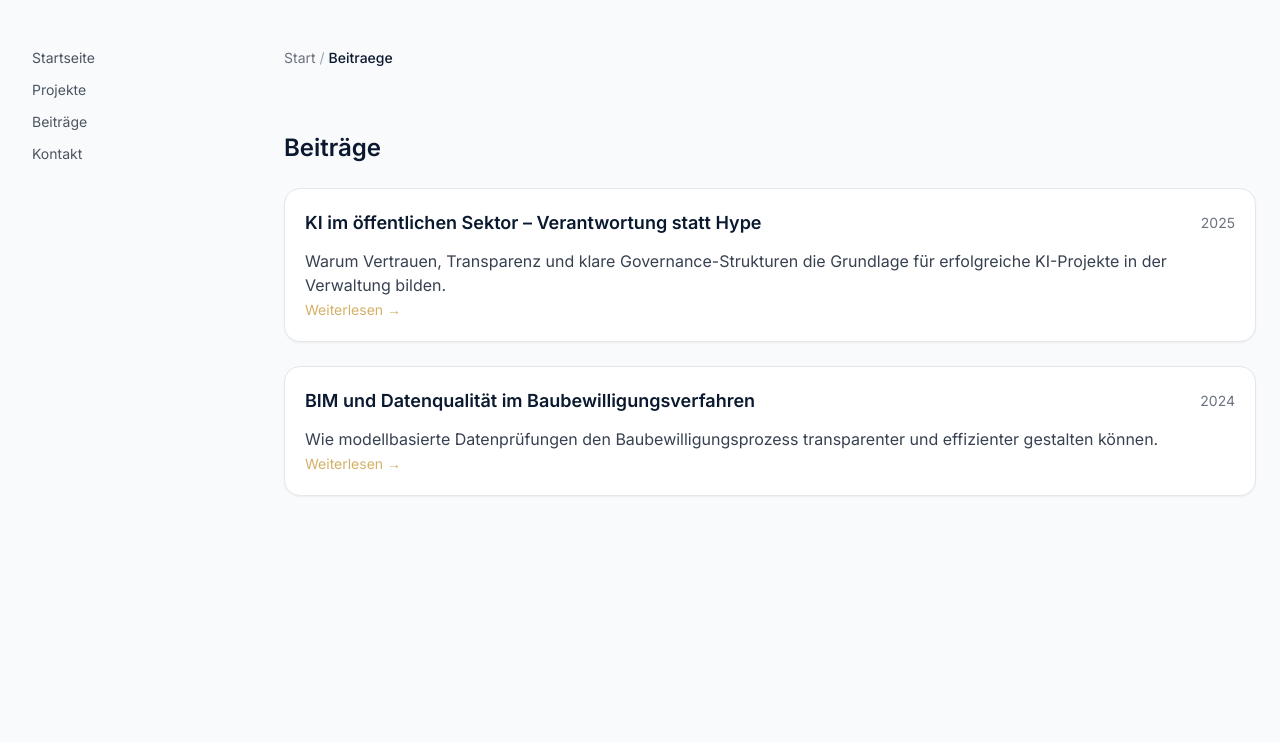
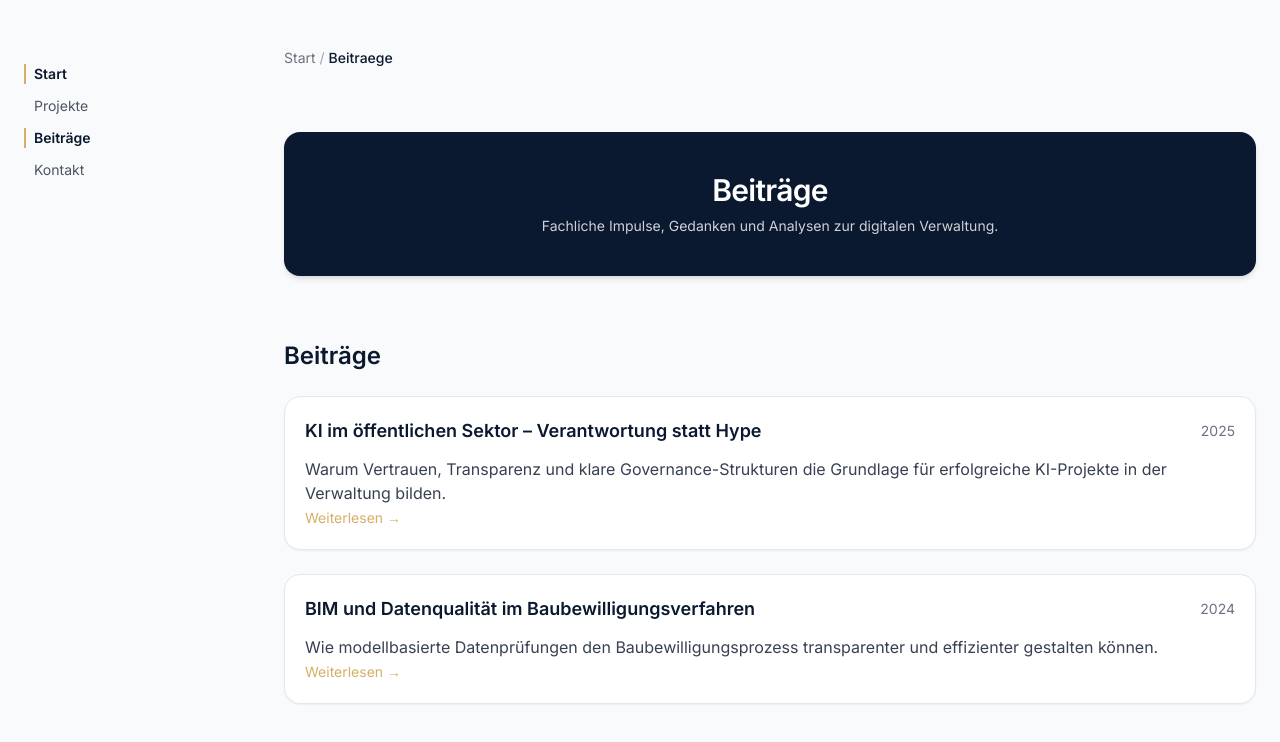
Before and after one commit to hsumartin/hsu-digital, a React (Vite) app: page /beitraege in a window 1280 px wide. Shown: the top 742 px of the page. Built offline with nearby package versions, Linux system fonts and the light colour scheme.

Commit message:
Implement new routing, article pages and Vercel rewrite

```diff
--- a/src/Layout.jsx
+++ b/src/Layout.jsx
@@ -1,37 +1,54 @@
-import React, { useEffect, useState } from "react";
+import React, { useState, useEffect } from "react";
+import { Link, useLocation } from "react-router-dom";
 
 export default function Layout({ children }) {
-  const [activeSection, setActiveSection] = useState("");
   const [showTop, setShowTop] = useState(false);
+  const location = useLocation();
 
   useEffect(() => {
-    const handleScroll = () => {
-      const sections = document.querySelectorAll("section[id]");
-      let current = "";
-      sections.forEach((section) => {
-        const rect = section.getBoundingClientRect();
-        if (rect.top <= 100 && rect.bottom >= 100) current = section.id;
-      });
-      setActiveSection(current);
-      setShowTop(window.scrollY > 400);
-    };
+    const handleScroll = () => setShowTop(window.scrollY > 400);
     window.addEventListener("scroll", handleScroll);
     return () => window.removeEventListener("scroll", handleScroll);
   }, []);
 
   const scrollToTop = () => window.scrollTo({ top: 0, behavior: "smooth" });
 
+  const navLinks = [
+    { path: "/", label: "Start" },
+    { path: "/projekte", label: "Projekte" },
+    { path: "/beitraege", label: "Beiträge" },
+  ];
+
   return (
     <div className="max-w-7xl mx-auto px-6 py-12 grid grid-cols-1 lg:grid-cols-[220px_1fr] gap-10">
       {/* Sidebar */}
       <aside className="hidden lg:flex flex-col justify-between sticky top-24 h-[80vh] text-sm text-gray-600">
         <nav className="flex flex-col gap-3">
-          <a href="/" className="hover:text-accent pl-2">Startseite</a>
-          <a href="/projekte" className="hover:text-accent pl-2">Projekte</a>
-          <a href="/beitraege" className="hover:text-accent pl-2">Beiträge</a>
-          <a href="#kontakt" className="hover:text-accent pl-2">Kontakt</a>
+          {navLinks.map(({ path, label }) => (
+            <Link
+              key={path}
+              to={path}
+              className={`group relative pl-2 border-l-2 transition-all duration-300 ${
+                location.pathname.startsWith(path)
+                  ? "text-primary font-semibold border-accent"
+                  : "text-gray-600 hover:text-accent border-transparent"
+              }`}
+            >
+              <span className="absolute left-0 top-0 h-full w-0 bg-accent/40 transition-all duration-300 group-hover:w-full rounded-r-md -z-10"></span>
+              <span className="relative z-10">{label}</span>
+            </Link>
+          ))}
+
+          {/* Kontakt bleibt interner Anker */}
+          <a
+            href="#kontakt"
+            className="group relative pl-2 border-l-2 border-transparent hover:text-accent transition-colors"
+          >
+            Kontakt
+          </a>
         </nav>
 
+        {/* Zurück nach oben */}
         {showTop && (
           <button
             onClick={scrollToTop}
--- a/src/pages/Beitraege.jsx
+++ b/src/pages/Beitraege.jsx
@@ -1,3 +1,4 @@
+import React from "react";
 import { Link } from "react-router-dom";
 import Layout from "../Layout.jsx";
 import Breadcrumbs from "../components/Breadcrumbs.jsx";
@@ -25,6 +26,17 @@ export default function Beitraege() {
     <Layout>
       <Breadcrumbs />
 
+      {/* Farbiger Seitenheader */}
+      <div className="relative w-full bg-primary text-white py-10 px-6 rounded-2xl shadow-md mb-10">
+        <div className="max-w-5xl mx-auto text-center">
+          <h1 className="text-3xl font-semibold tracking-tight">Beiträge</h1>
+          <p className="text-white/80 text-sm mt-2">
+            Fachliche Impulse, Gedanken und Analysen zur digitalen Verwaltung.
+          </p>
+        </div>
+      </div>
+
+      {/* Übersicht */}
       <section id="beitraege" className="space-y-6">
         <h2 className="text-2xl font-semibold text-primary">Beiträge</h2>
 
--- a/src/pages/Projekte.jsx
+++ b/src/pages/Projekte.jsx
@@ -1,8 +1,8 @@
 import React, { useState } from "react";
-import { motion, AnimatePresence } from "framer-motion";
 import Layout from "../Layout.jsx";
 import Breadcrumbs from "../components/Breadcrumbs.jsx";
 import { Card, CardContent } from "../components/ui/card.jsx";
+import { motion, AnimatePresence } from "framer-motion";
 
 export default function Projekte() {
   const tabs = ["Digitalisierung", "KI / GPT", "GIS / BIM"];
@@ -10,6 +10,11 @@ export default function Projekte() {
 
   const projekte = {
     Digitalisierung: [
+      {
+        titel: "Power Platform – Prozessdigitalisierung",
+        beschreibung:
+          "Entwicklung von Fachanwendungen mit der Power Platform (Power Apps / Automate), inkl. Anbindung an SharePoint und GIS-Services.",
+      },
       {
         titel: "Dokumenten-Automation (DCP)",
         beschreibung:
@@ -34,6 +39,11 @@ export default function Projekte() {
         beschreibung:
           "Aufbau einer geoverknüpften Suchmaske zur Ansprechpartner-Suche nach Gebietszuständigkeit – Integration QGIS und SQL.",
       },
+      {
+        titel: "BIM-Daten im Baubewilligungsverfahren",
+        beschreibung:
+          "Analyse, wie modellbasierte Daten im Prüfprozess verwendet werden können – Fokus auf Qualität und Verständlichkeit im BBV.",
+      },
     ],
   };
 
@@ -41,6 +51,17 @@ export default function Projekte() {
     <Layout>
       <Breadcrumbs />
 
+      {/* Farbiger Seitenheader */}
+      <div className="relative w-full bg-primary text-white py-10 px-6 rounded-2xl shadow-md mb-10">
+        <div className="max-w-5xl mx-auto text-center">
+          <h1 className="text-3xl font-semibold tracking-tight">Projekte</h1>
+          <p className="text-white/80 text-sm mt-2">
+            Eine Auswahl aktueller Digitalisierungsinitiativen und Tools.
+          </p>
+        </div>
+      </div>
+
+      {/* Inhalte */}
       <section id="projekte" className="space-y-6">
         <div className="flex items-end justify-between">
           <h2 className="text-2xl font-semibold text-primary">Projekte</h2>
```
